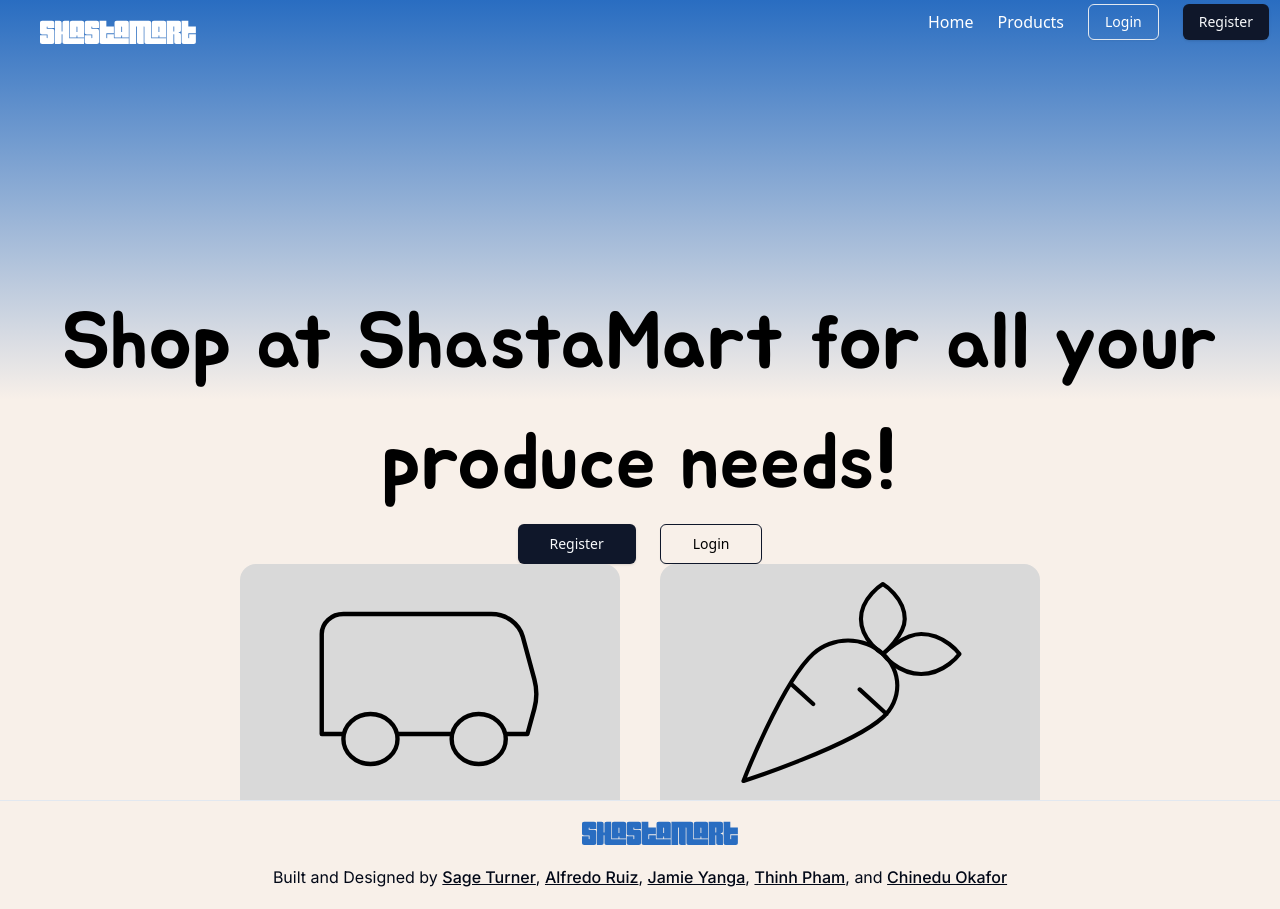
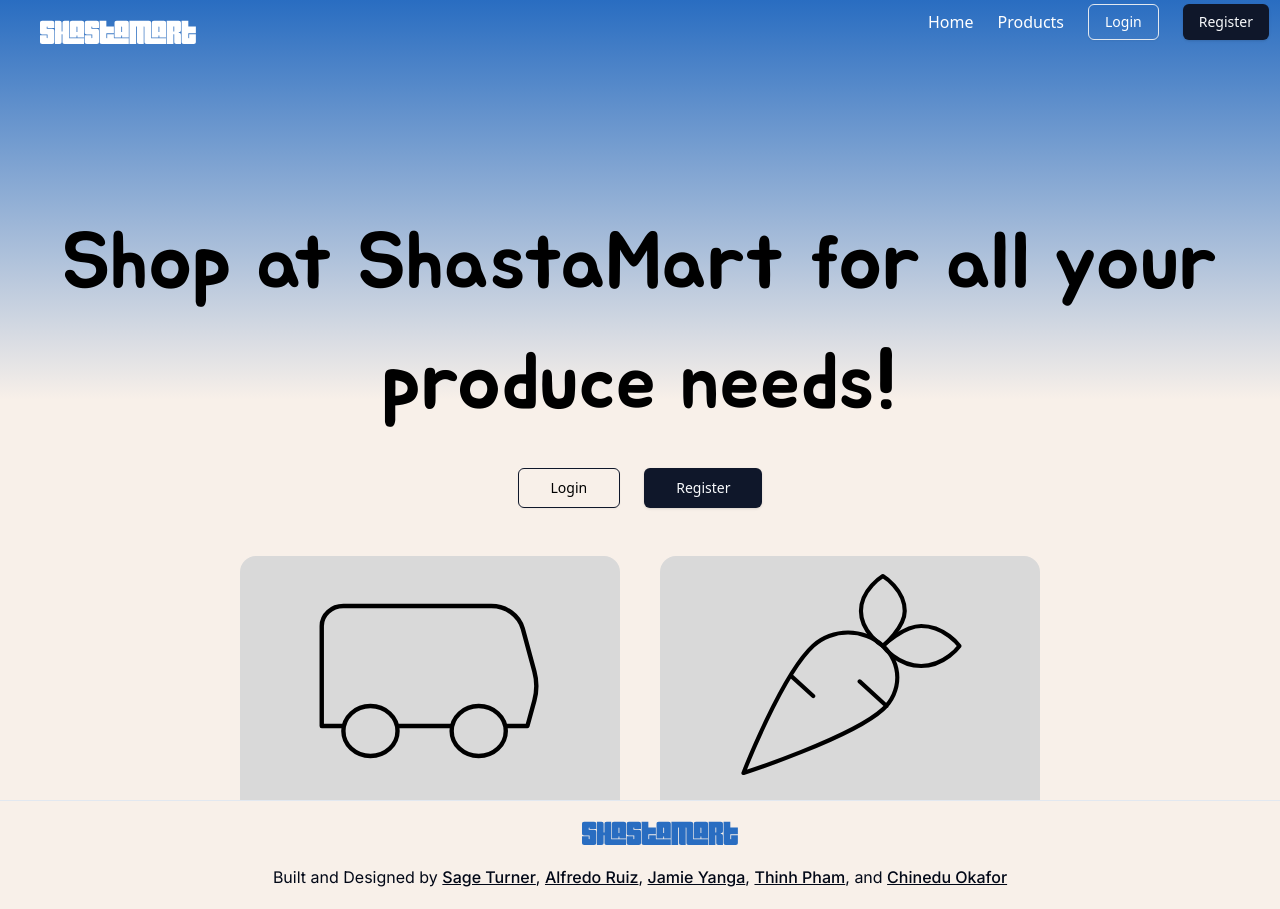
Before and after one commit to AlfredoRuiz-CS/TeamProject3380, a React (Vite) app in the folder client/: page / in a window 1280 px wide. Built offline with nearby package versions, Linux system fonts and the light colour scheme; a web font is replaced by a local one.

Commit message:
style fixes to home

```diff
--- a/client/src/pages/Home.tsx
+++ b/client/src/pages/Home.tsx
@@ -8,16 +8,13 @@ const Home = () => {
       <div className="flex h-screen flex-col overflow-y-hidden bg-bgwhite bg-gradient-to-b from-logoblue via-bgwhite to-bgwhite font-poppins text-black">
         <Header />
         {/* Page Content */}
-        <div className=" flex h-screen flex-col items-center text-pretty bg-transparent pt-[15rem] text-center">
-          <h1 className="font-jua flex w-[80rem] flex-row text-pretty text-center text-[5rem]">
+        <div className=" flex h-screen flex-col items-center text-pretty bg-transparent pt-[10rem] text-center">
+          <h1 className="font-jua flex w-[80rem] flex-row text-pretty text-center text-[5rem] ">
             Shop at ShastaMart for all your produce needs!
           </h1>
           {/* Buttons */}
-          <div className="flex flex-row gap-6">
-            <Button asChild className="" size="lg">
-              <a href="/register">Register</a>
-            </Button>
-            <Button
+          <div className="flex flex-row gap-6 mb-12 mt-6">
+          <Button
               asChild
               variant="outline"
               className="border-primary bg-transparent"
@@ -25,11 +22,14 @@ const Home = () => {
             >
               <a href="/login">Login</a>
             </Button>
+            <Button asChild className="" size="lg">
+              <a href="/register">Register</a>
+            </Button>
           </div>
         </div>
         <div className="mx-[15rem] flex flex-row justify-around gap-10 pb-10">
           {/* Bus Card */}
-          <div className="flex h-[35rem] w-[45rem] flex-col rounded-2xl bg-[#d9d9d9]">
+          <div className="flex h-[23rem] w-[45rem] flex-col rounded-2xl bg-[#d9d9d9]">
             <img src="./assets/bus.svg" className="h-[15rem]" />
             <ul className="list-disc pl-32 pt-5 text-2xl">
               <li>Fast free delivery to your address, on us.</li>
@@ -38,7 +38,7 @@ const Home = () => {
             </ul>
           </div>
           {/* Carrot Card */}
-          <div className="flex h-[35rem] w-[45rem] flex-col rounded-2xl bg-[#d9d9d9]">
+          <div className="flex h-[23rem] w-[45rem] flex-col rounded-2xl bg-[#d9d9d9]">
             <img src="./assets/carrot.svg" className="h-[15rem]" />
             <ul className="list-disc pl-32 pt-5 text-2xl">
               <li>Dozens of grocery items to choose from.</li>
```
